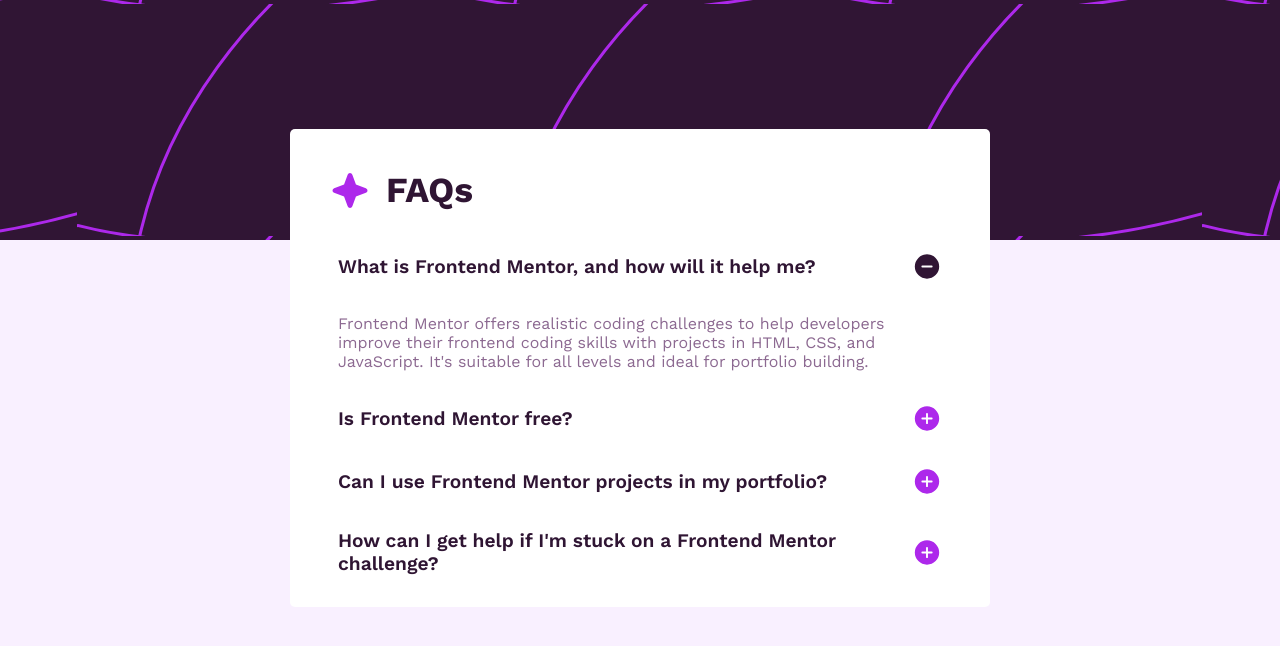
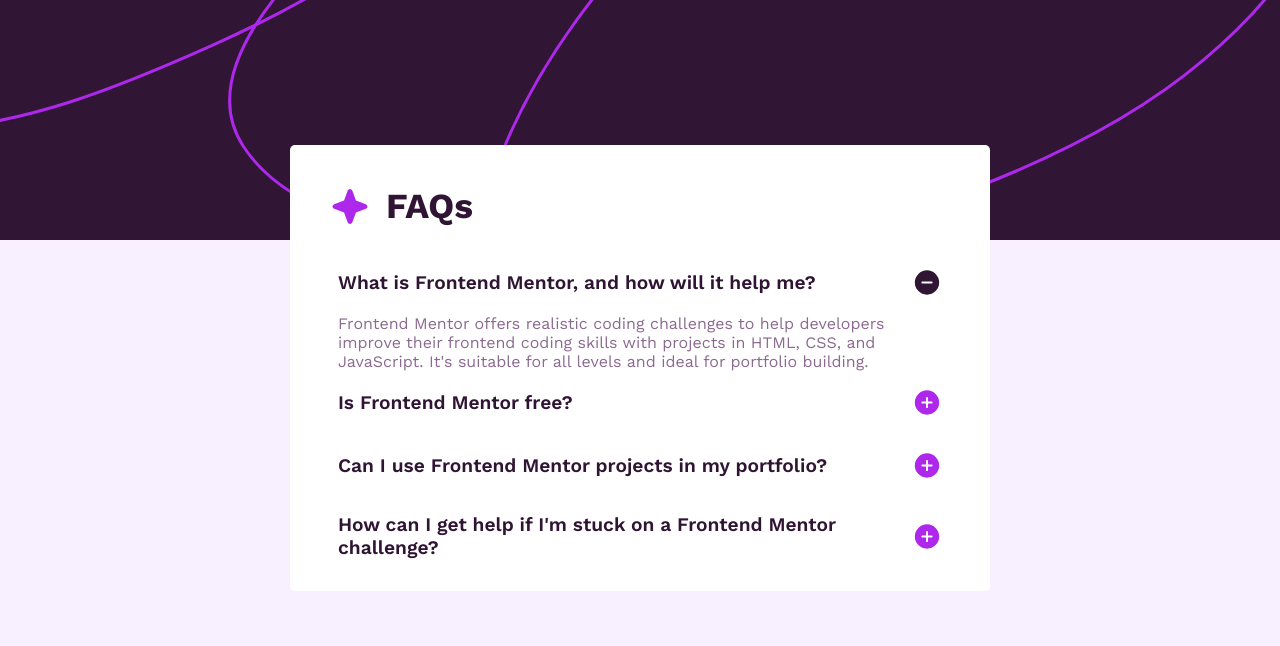
Before and after one commit to AlNomanCSE/FAQ-accordion, a plain HTML site: page index.html in a window 1280 px wide. Both pictures are taken after a click on the element "What is Frontend Mentor, and how will it help me?". Drawn offline with nearby package versions, Linux system fonts and the light colour scheme.

Commit message:
FAQ accordion fixed

```diff
--- a/style.css
+++ b/style.css
@@ -62,12 +62,21 @@ body {
 .content {
   max-height: 0;
   overflow: hidden;
-  padding: 0;
-  transition: max-height 0.3s ease, padding 0.3s ease;
   color: var(--Grayishpurple);
+  text-align: left;
+  visibility: hidden;
+  padding: 0 2rem;
+  transition: all 0.3s ease;
 }
 
-.content.expand {
-  max-height: 2000px; /* Adjust this value as needed */
-  padding: 1rem 2rem;
+.expand {
+  max-height: 1000px;
+  visibility: visible;
+  padding: 0 2rem;
 }
+
+@media screen and (width>600px) {
+  .upper {
+    background-image: url("./images/background-pattern-desktop.svg");
+  }
+}
```
Also changed, not shown: index.html (+4 -3 lines).
